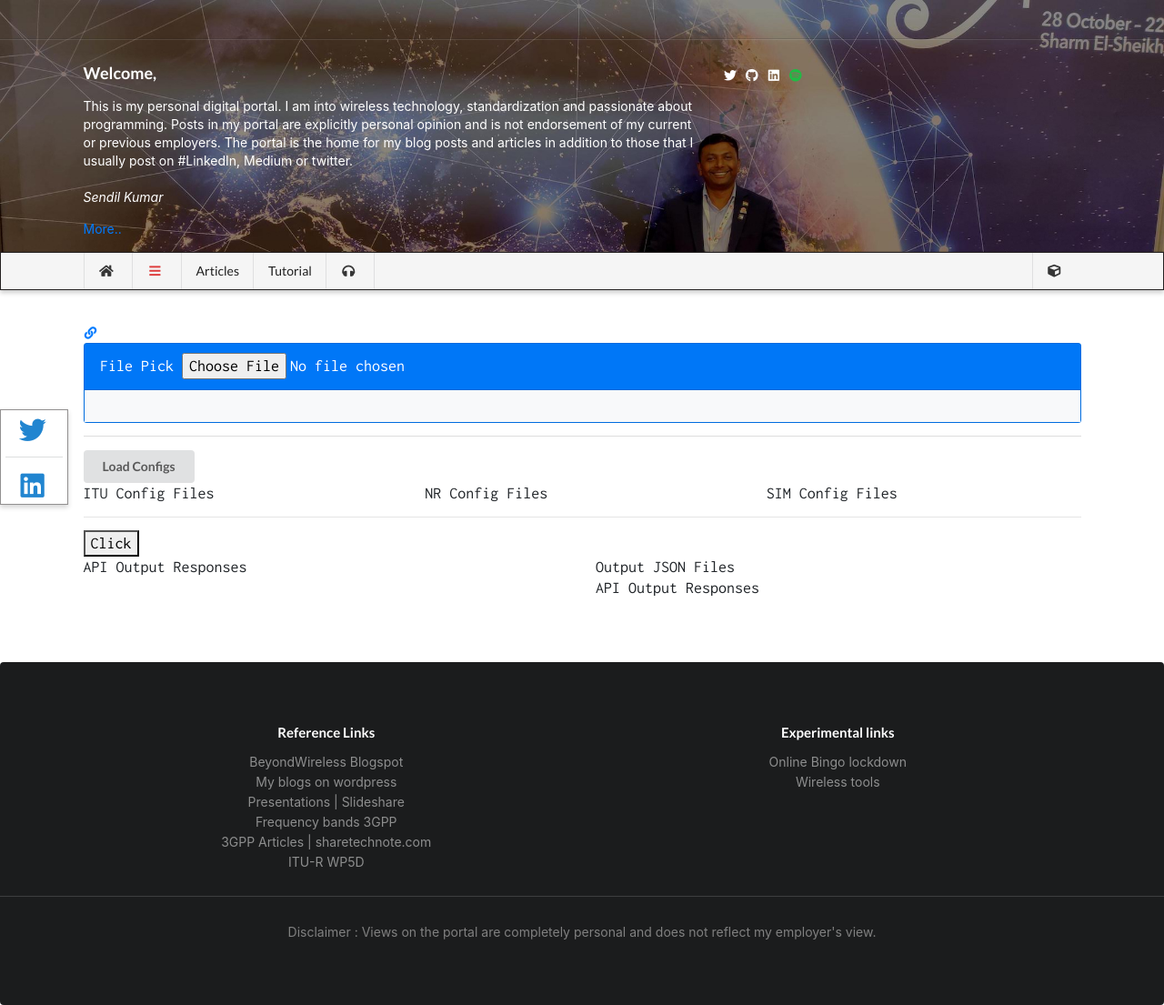
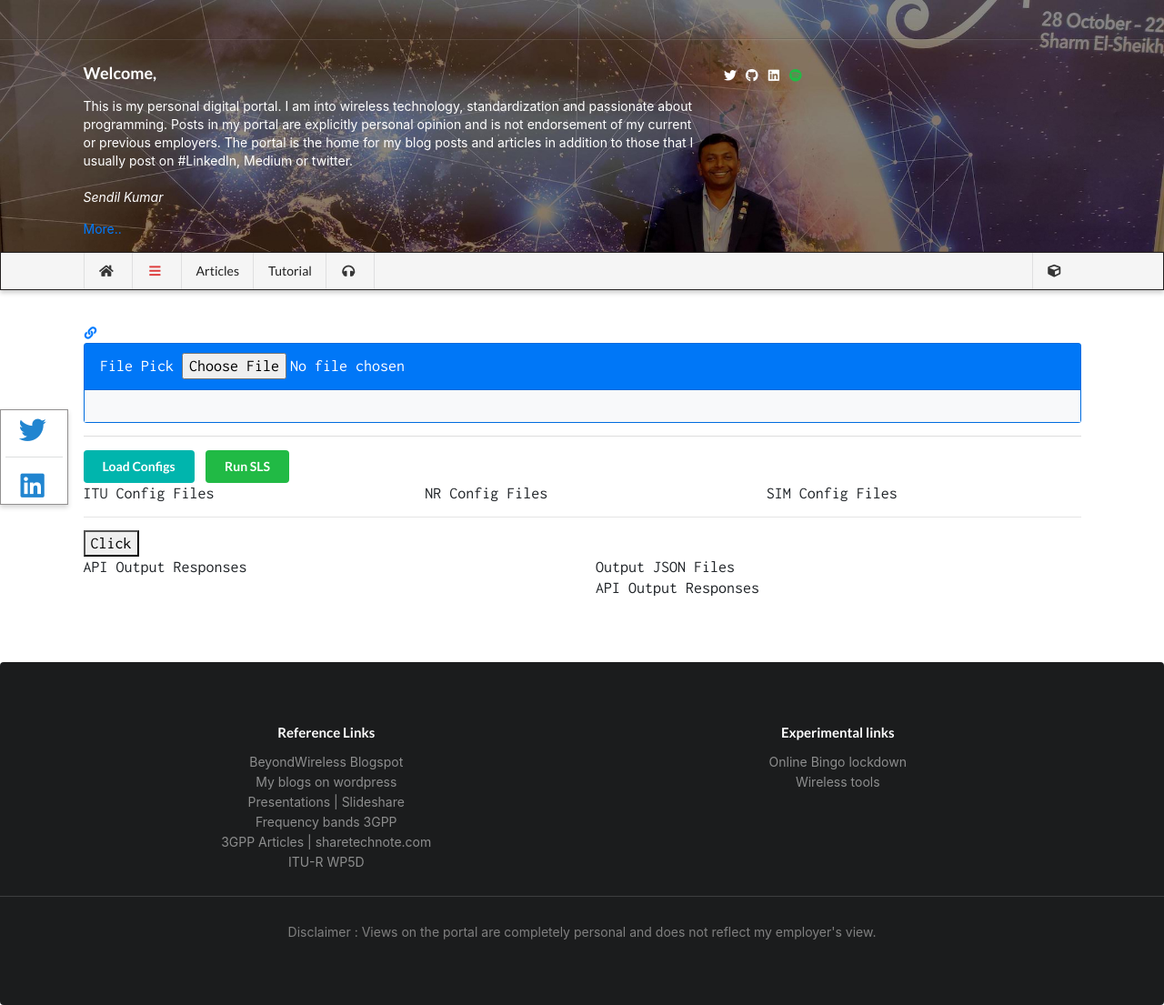
Before and after one commit to wiless/wiless.github.io, a Jekyll site: the page built from _apps/viewer.html, in a window 1280 px wide. Shown: the whole page at 91% size. Built offline with Jekyll 4.4.1, drawn with Linux system fonts in a browser that asks for light colours; nearby versions of some CDN libraries; some web fonts are replaced; comment, search, counter and statistics services are not loaded; a style sheet for code colours, icons or effects is not loaded.

Commit message:
Update viewer.html

```diff
--- a/_apps/viewer.html
+++ b/_apps/viewer.html
@@ -28,7 +28,8 @@ title: API logger
 
     </div>
 <div class="ui divider"></div>
- <button class="ui button float right" type="button" onclick="loadSLSConfigs()">Load Configs</button>
+ <button class="ui button float teal right" type="button" onclick="loadSLSConfigs()">Load Configs</button>
+<button class="ui button float green right" type="button" onclick="runSLS()">Run SLS</button>
 
 <div class="row">
 
@@ -127,7 +128,9 @@ var globalcounter=0;
         });
 
 
-
+function runSLS(){
+alert("Trying to run SLS");
+}
 
     function helloclick() {
     globalcounter++;
```
